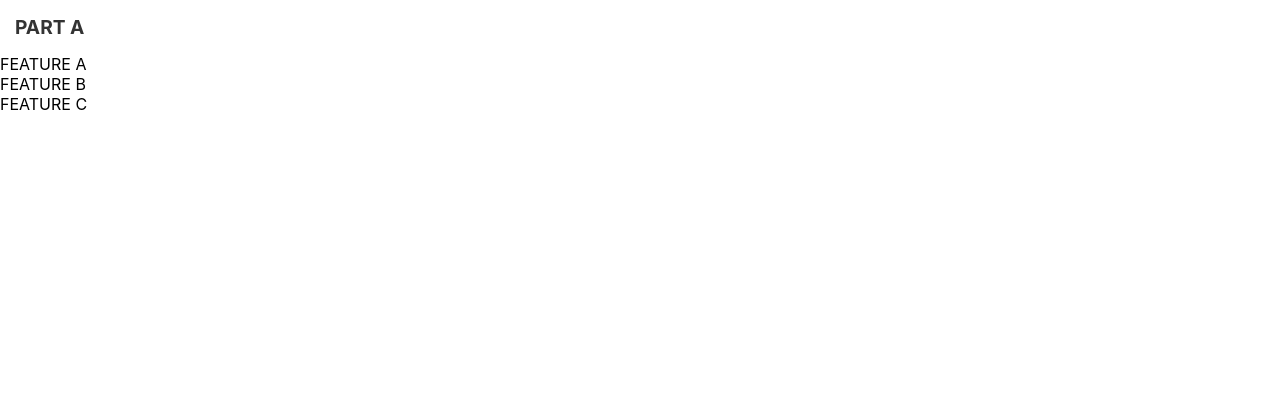
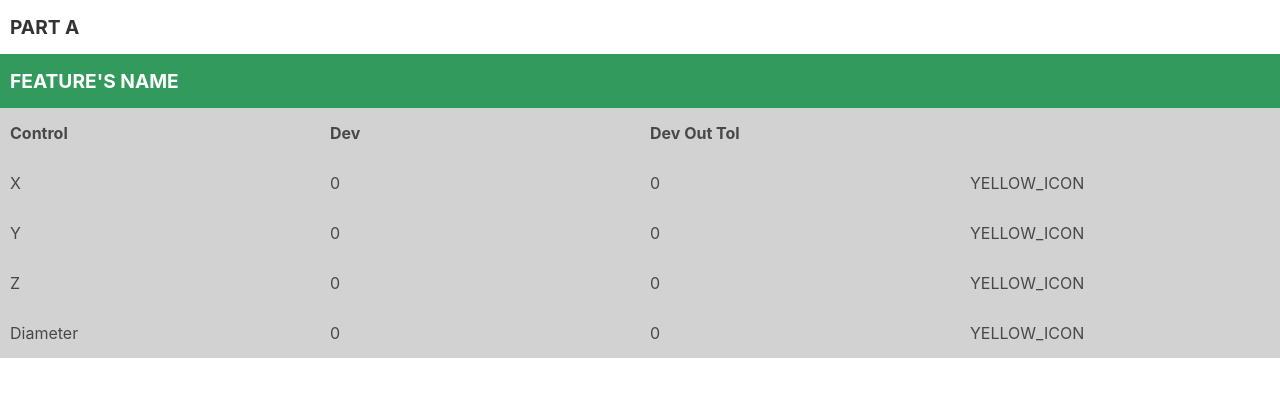
Before and after one commit to ncarreiro/abb-code-test, a React app: page / in a window 1280 px wide. Shown: the top 396 px of the page. Built offline with nearby package versions, Linux system fonts and the light colour scheme.

Commit message:
Added Feature and FeatureTable Components.

```diff
--- /dev/null
+++ b/src/components/Feature/Feature.js
@@ -0,0 +1,14 @@
+import React from "react";
+import { FeatureStyles } from "./Feature.styles";
+import FeatureTable from "../FeatureTable/FeatureTable";
+
+function Feature() {
+  return (
+    <FeatureStyles.Container>
+      <FeatureStyles.Header className="Ok">FEATURE'S NAME</FeatureStyles.Header>
+      <FeatureTable />
+    </FeatureStyles.Container>
+  );
+}
+
+export default Feature;
--- /dev/null
+++ b/src/components/Feature/Feature.styles.js
@@ -0,0 +1,30 @@
+import styled from "styled-components";
+
+const Container = styled.div`
+  flex: 1;
+`;
+
+const Header = styled.div`
+  padding: 15px 10px;
+  background-color: #bbb;
+  color: #fff;
+  font-weight: 700;
+  font-size: 1.2em;
+
+  &.Ok {
+    background-color: #329a5d;
+  }
+
+  &.Warning {
+    background-color: #e9c704;
+  }
+
+  &.Error {
+    background-color: #f32d3e;
+  }
+`;
+
+export const FeatureStyles = {
+  Container,
+  Header
+};
--- /dev/null
+++ b/src/components/FeatureTable/FeatureTable.js
@@ -0,0 +1,41 @@
+import React from "react";
+import { FeatureTableStyles } from "./FeatureTable.styles";
+
+function FeatureTable() {
+  return (
+    <FeatureTableStyles.Container>
+      <FeatureTableStyles.Header>
+        <FeatureTableStyles.Column>Control</FeatureTableStyles.Column>
+        <FeatureTableStyles.Column>Dev</FeatureTableStyles.Column>
+        <FeatureTableStyles.Column>Dev Out Tol</FeatureTableStyles.Column>
+        <FeatureTableStyles.Column></FeatureTableStyles.Column>
+      </FeatureTableStyles.Header>
+      <FeatureTableStyles.Row>
+        <FeatureTableStyles.Column>X</FeatureTableStyles.Column>
+        <FeatureTableStyles.Column>0</FeatureTableStyles.Column>
+        <FeatureTableStyles.Column>0</FeatureTableStyles.Column>
+        <FeatureTableStyles.Column>YELLOW_ICON</FeatureTableStyles.Column>
+      </FeatureTableStyles.Row>
+      <FeatureTableStyles.Row>
+        <FeatureTableStyles.Column>Y</FeatureTableStyles.Column>
+        <FeatureTableStyles.Column>0</FeatureTableStyles.Column>
+        <FeatureTableStyles.Column>0</FeatureTableStyles.Column>
+        <FeatureTableStyles.Column>YELLOW_ICON</FeatureTableStyles.Column>
+      </FeatureTableStyles.Row>
+      <FeatureTableStyles.Row>
+        <FeatureTableStyles.Column>Z</FeatureTableStyles.Column>
+        <FeatureTableStyles.Column>0</FeatureTableStyles.Column>
+        <FeatureTableStyles.Column>0</FeatureTableStyles.Column>
+        <FeatureTableStyles.Column>YELLOW_ICON</FeatureTableStyles.Column>
+      </FeatureTableStyles.Row>
+      <FeatureTableStyles.Row>
+        <FeatureTableStyles.Column>Diameter</FeatureTableStyles.Column>
+        <FeatureTableStyles.Column>0</FeatureTableStyles.Column>
+        <FeatureTableStyles.Column>0</FeatureTableStyles.Column>
+        <FeatureTableStyles.Column>YELLOW_ICON</FeatureTableStyles.Column>
+      </FeatureTableStyles.Row>
+    </FeatureTableStyles.Container>
+  );
+}
+
+export default FeatureTable;
--- /dev/null
+++ b/src/components/FeatureTable/FeatureTable.styles.js
@@ -0,0 +1,29 @@
+import styled from "styled-components";
+
+const Container = styled.div`
+  display: flex;
+  flex-direction: column;
+  background-color: #d2d2d2;
+  color: #484848;
+`;
+
+const Row = styled.div`
+  display: flex;
+`;
+
+const Column = styled.div`
+  padding: 15px 10px;
+  flex: 1;
+  justify-content: space-between;
+`;
+
+const Header = styled(Row)`
+  font-weight: 700;
+`;
+
+export const FeatureTableStyles = {
+  Container,
+  Header,
+  Row,
+  Column
+};
--- a/src/containers/Part/Part.js
+++ b/src/containers/Part/Part.js
@@ -1,15 +1,14 @@
 import React from "react";
 import { PartStyles } from "./Part.styles";
+import Feature from "../../components/Feature/Feature";
 
 function Part() {
   return (
     <PartStyles.Container>
       <PartStyles.Header>PART A</PartStyles.Header>
-      <div className="Part-features">
-        <div>FEATURE A</div>
-        <div>FEATURE B</div>
-        <div>FEATURE C</div>
-      </div>
+      <PartStyles.PartFeatures>
+        <Feature />
+      </PartStyles.PartFeatures>
     </PartStyles.Container>
   );
 }
--- a/src/containers/Part/Part.styles.js
+++ b/src/containers/Part/Part.styles.js
@@ -3,13 +3,19 @@ import styled from "styled-components";
 const Container = styled.div``;
 
 const Header = styled.div`
-  padding: 15px;
+  padding: 15px 10px;
   color: #333;
   font-weight: 700;
   font-size: 1.2em;
 `;
 
+const PartFeatures = styled.div`
+  display: flex;
+  justify-content: space-around;
+`;
+
 export const PartStyles = {
   Container,
-  Header
+  Header,
+  PartFeatures
 };
```
Also changed, not shown: 2 other files (tests, documents, lock files or other folders).
